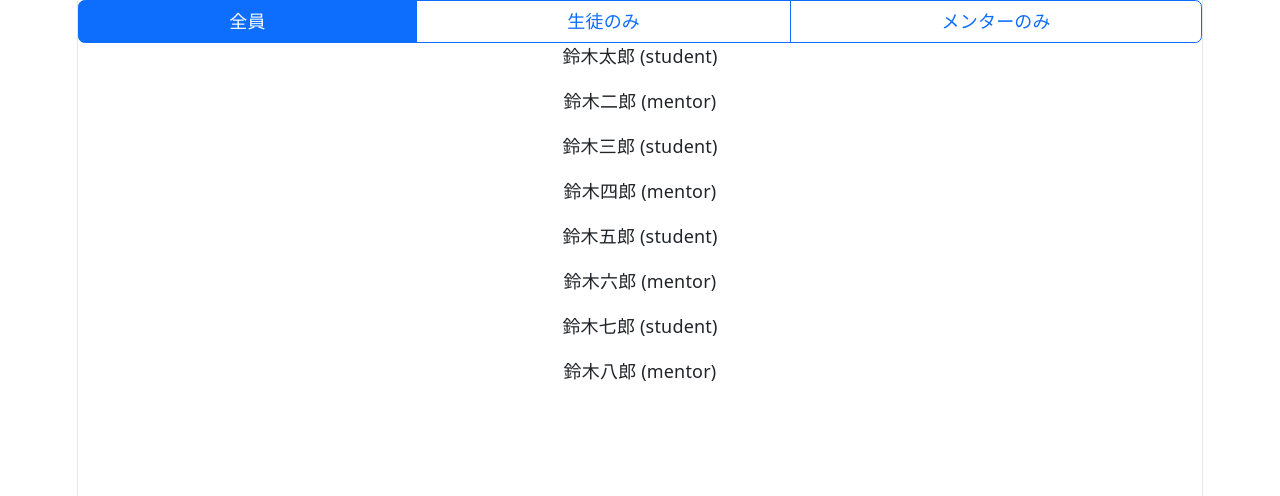
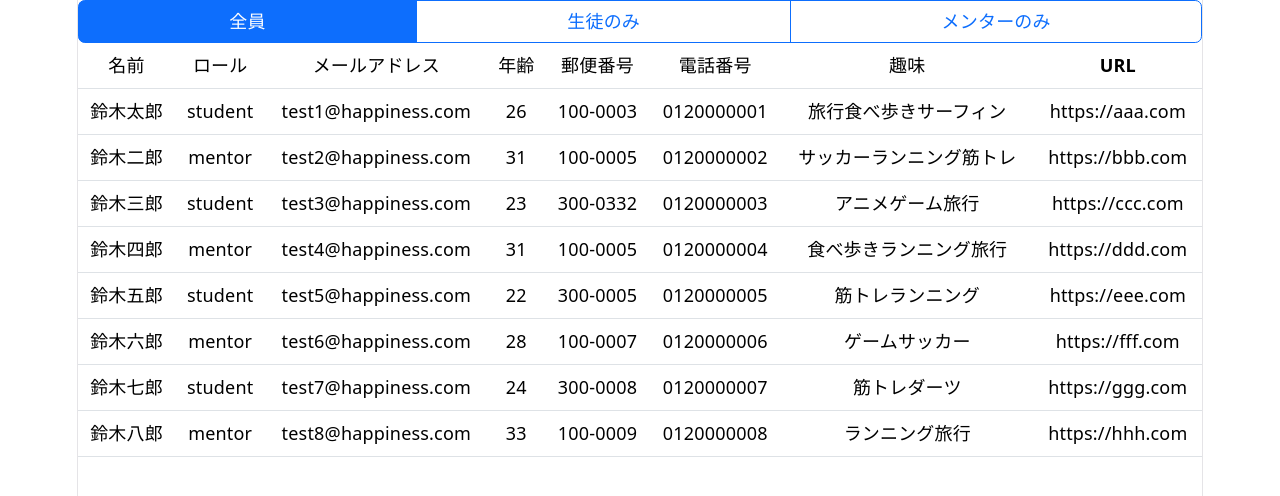
Before and after one commit to iwariku/react_typescript_management, a React (Vite) app: page / in a window 1280 px wide. Shown: the top 496 px of the page. Built offline with nearby package versions, Linux system fonts and the light colour scheme.

Commit message:
feat: 共通プロパティのみ表形式で表示

```diff
--- a/src/User.tsx
+++ b/src/User.tsx
@@ -273,13 +273,34 @@ export const UserList = () => {
         </label>
       </div>
 
-      <div className="user-cards">
-        {displayUsers.map((user) => (
-          <p key={user.id}>
-            {user.name} ({user.role})
-          </p>
-        ))}
-      </div>
+      <table className="table">
+        <thead>
+          <tr>
+            <th scope="col">名前</th>
+            <th scope="col">ロール</th>
+            <th scope="col">メールアドレス</th>
+            <th scope="col">年齢</th>
+            <th scope="col">郵便番号</th>
+            <th scope="col">電話番号</th>
+            <th scope="col">趣味</th>
+            <th scope="col">URL</th>
+          </tr>
+        </thead>
+        <tbody>
+          {displayUsers.map((user) => (
+            <tr key={user.id}>
+              <td>{user.name}</td>
+              <td>{user.role}</td>
+              <td>{user.email}</td>
+              <td>{user.age}</td>
+              <td>{user.postCode}</td>
+              <td>{user.phone}</td>
+              <td>{user.hobbies}</td>
+              <td>{user.url}</td>
+            </tr>
+          ))}
+        </tbody>
+      </table>
     </>
   );
 };
```
